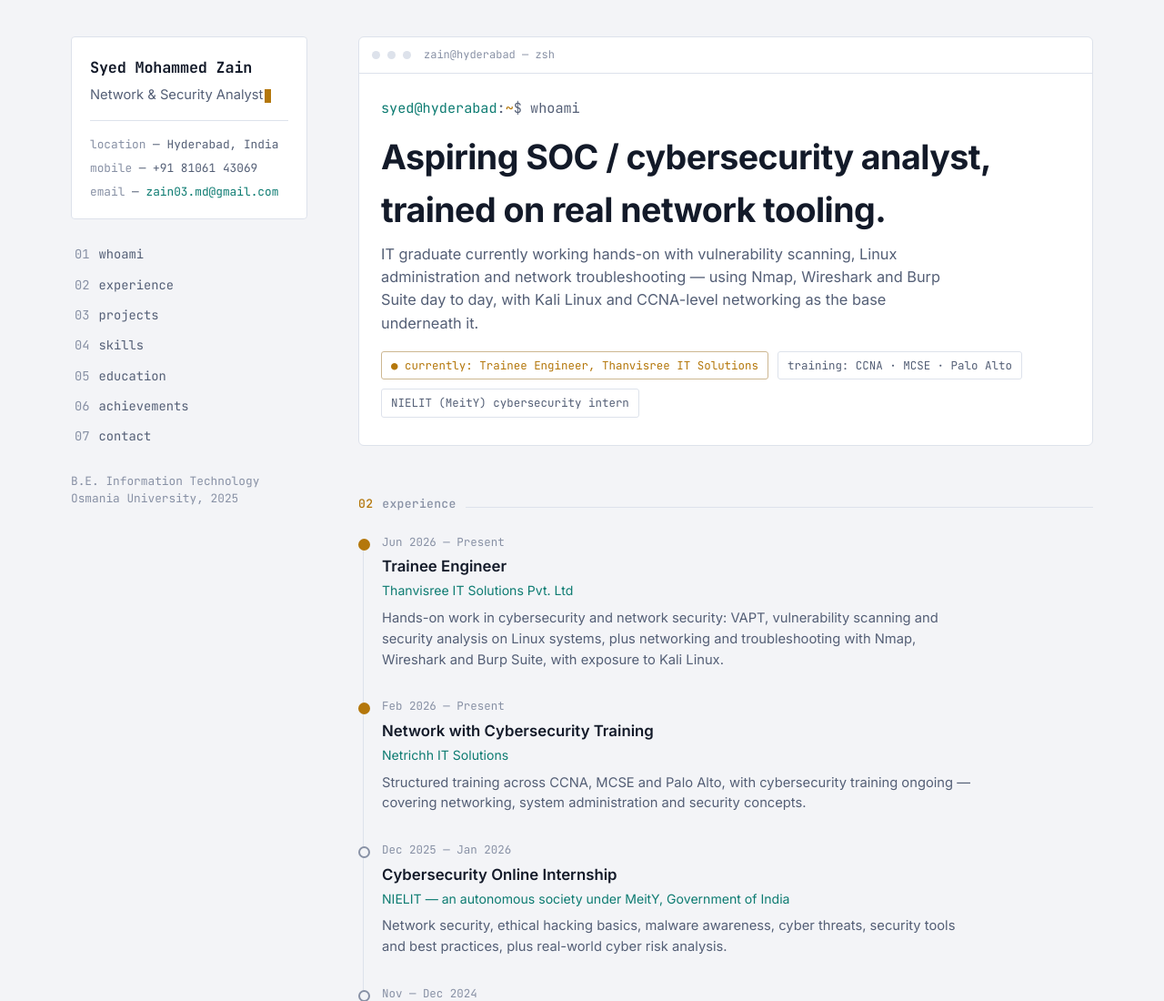
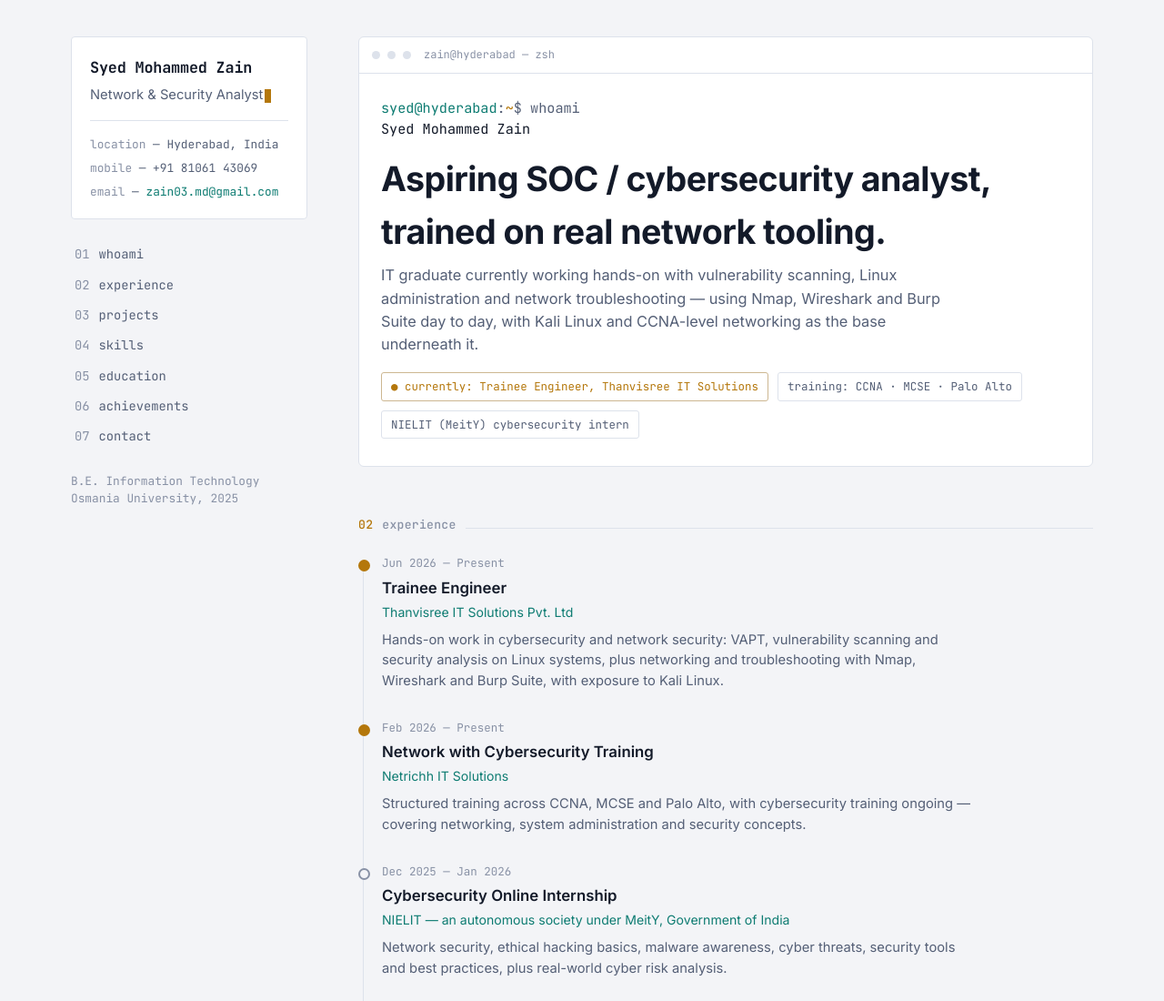
Before and after one commit to smzain786/syedzain.github.io., a plain HTML site: page index.html in a window 1280 px wide. Shown: the top 1100 px of the page at 91% size. Drawn offline with Linux system fonts and the light colour scheme.

Commit message:
Update index.html

```diff
--- a/index.html
+++ b/index.html
@@ -432,6 +432,7 @@
       </div>
       <div class="terminal-body">
         <div class="line"><span class="prompt">syed@hyderabad</span>:<span class="path">~</span>$ whoami</div>
+        <div class="line" style="color: var(--ink); margin-bottom: 14px;">Syed Mohammed Zain</div>
         <h1>Aspiring SOC / cybersecurity analyst, trained on real network tooling.</h1>
         <p class="tagline">
           IT graduate currently working hands-on with vulnerability scanning, Linux administration
```
